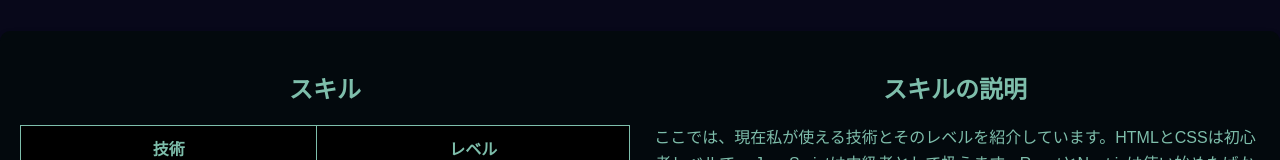
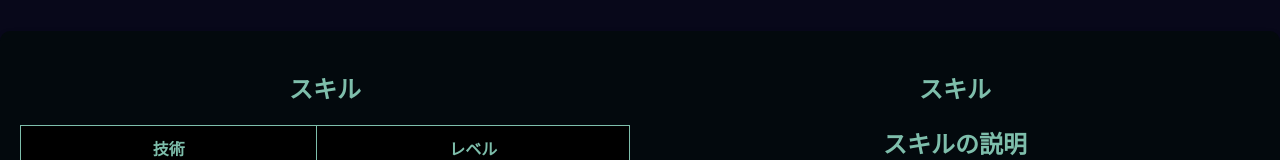
Before and after one commit to HibikiKobayashii/portforio, a Next.js app: page / in a window 1280 px wide. Shown: the part 523-683 px from the top of the page. Built offline with nearby package versions, Linux system fonts and the light colour scheme.

Commit message:
Update SkillDescription.tsx

```diff
--- a/app/components/SkillDescription.tsx
+++ b/app/components/SkillDescription.tsx
@@ -3,6 +3,7 @@ import React from "react";
 const SkillDescription = () => {
   return (
     <div style={{ flex: 1 }}>
+       <h1 style={{ marginBottom: "20px", color: "#7ebeab" }}>スキル</h1>
       <h2 style={{ marginBottom: "20px", color: "#7ebeab" }}>スキルの説明</h2>
       <p style={{ fontSize: "16px", lineHeight: "1.6", color: "#7ebeab" }}>
         ここでは、現在私が使える技術とそのレベルを紹介しています。HTMLとCSSは初心者レベルで、
```
